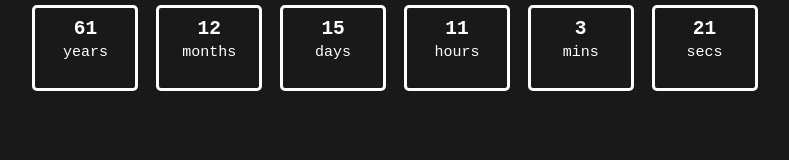
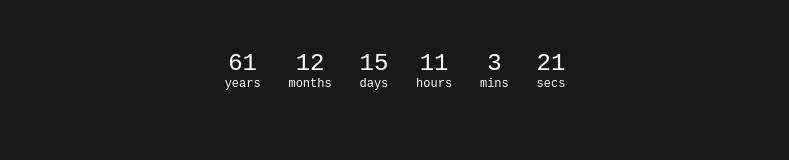
Before and after one commit to Umarkhan42/notion-animations, a plain HTML site: page Lifespan/index.html in a window 1280 px wide. Shown: the whole page, without its empty margins (245-1034 px from the left). Drawn offline with Linux system fonts and the light colour scheme.

Commit message:
remove boxes

```diff
--- a/Lifespan/index.html
+++ b/Lifespan/index.html
@@ -11,12 +11,12 @@
 
 <body>
     <div id="counter">
-        <h2 class="box" id="years"></h2>
-        <h2 class="box" id="months"></h2>
-        <h2 class="box" id="days"></h2>
-        <h2 class="box" id="hours"></h2>
-        <h2 class="box" id="minutes"></h2>
-        <h2 class="box" id="seconds"></h2>
+        <span class="time" id="years"></span>
+        <span class="time" id="months"></span>
+        <span class="time" id="days"></span>
+        <span class="time" id="hours"></span>
+        <span class="time" id="minutes"></span>
+        <span class="time" id="seconds"></span>
     </div>
     <script src="script.js"></script>
 </body>
--- a/Lifespan/script.js
+++ b/Lifespan/script.js
@@ -6,7 +6,7 @@ function CountDownLife() {
     const left_minutes = document.getElementById("minutes");
     const left_seconds = document.getElementById("seconds");
 
-    const birthDate = new Date('2003-11-23'); // Corrected birthdate
+    const birthDate = new Date('2003-11-23'); // Your birthdate
     const lifeExpectancyYears = 82.06; // Average life expectancy in years
 
     function showRemainingLife() {
--- a/Lifespan/styles.css
+++ b/Lifespan/styles.css
@@ -11,32 +11,65 @@ body {
     text-align: center;
 }
 
-.box {
+#counter {
+    margin-top: 50px;
+}
+
+.time {
     display: inline-block;
-    /* Ensure inline alignment */
-    padding: 10px;
-    border-radius: 5px;
-    min-width: 80px;
-    height: 60px;
-    border: 3px solid white;
-    /* White outline */
-    background-color: #191919;
-    /* Box background */
+    /* Keep elements inline */
+    font-size: 24px;
+    /* Adjust font size */
+    margin: 0 10px;
+    /* Add spacing between elements */
     color: white;
-    /* White text */
+    /* Ensure text is white */
+}
+
+.small {
+    font-size: 12px;
+    font-weight: lighter;
+    display: block;
+    /* Keeps the unit label below the number */
     text-align: center;
-    margin: 5px;
-    /* Add spacing between boxes */
+}
+
+.remove {
+    animation: removeText 0.3s ease-in-out;
+}
+
+.add {
+    animation: addText 0.5s ease-in-out;
+}
+
+@keyframes removeText {
+    from {
+        opacity: 1;
+    }
+
+    to {
+        opacity: 0;
+        transform: translateX(-10px);
+        /* Move text to the left */
+    }
+}
+
+@keyframes addText {
+    from {
+        opacity: 0;
+        transform: translateX(10px);
+        /* Start text from the right */
+    }
+
+    to {
+        opacity: 1;
+        transform: translateX(0);
+        /* Settle back to its original position */
+    }
 }
 
 h3 {
-    text-align: center;
+    margin-top: 20px;
     color: white;
     /* Make the "Time Left" text white */
-    margin-top: 20px;
 }
-
-.small {
-    font-size: 15px;
-    font-weight: lighter;
-}
```
